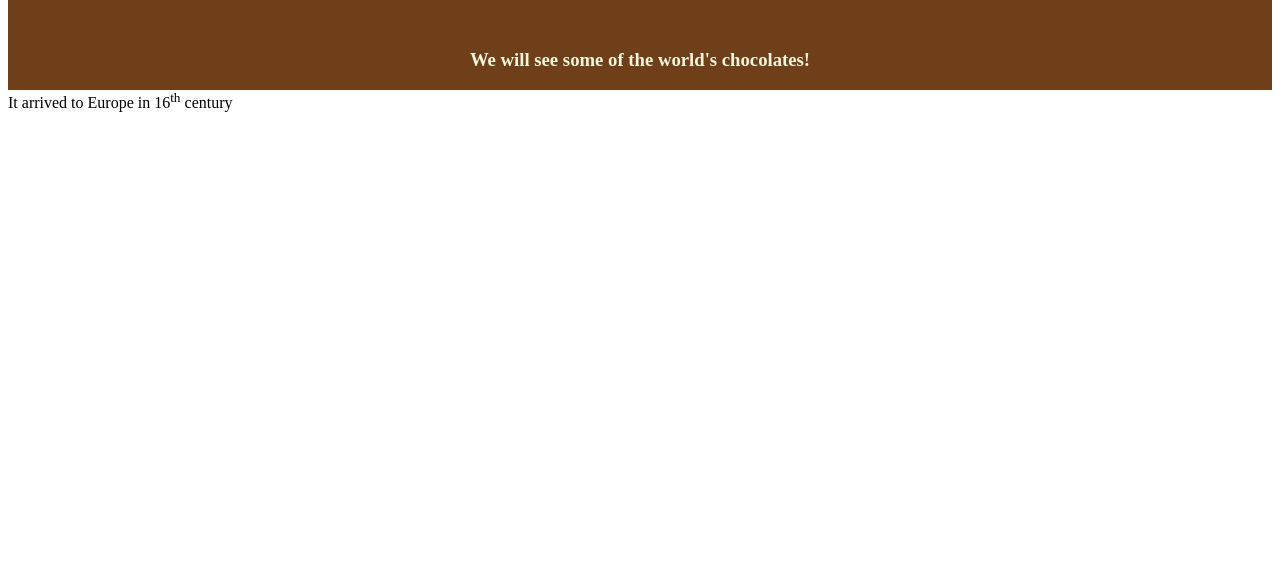
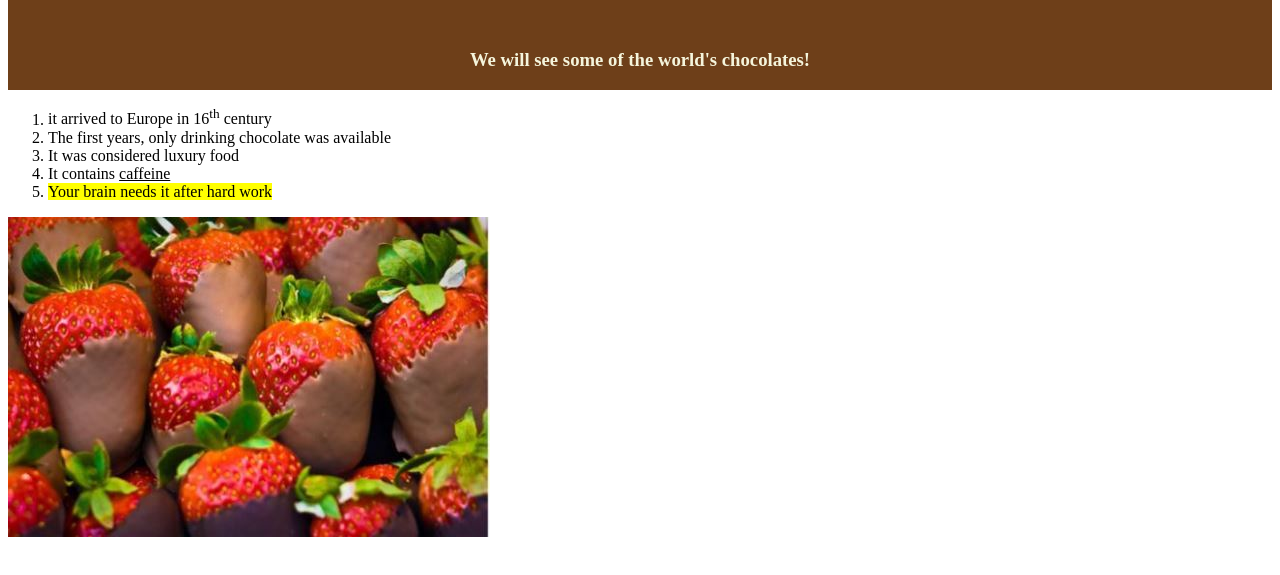
Before and after one commit to stanley8080/stanleyWEB2GitTest, a plain HTML site: page index.html in a window 1280 px wide. Shown: the part 91-666 px from the top of the page. Drawn offline with Linux system fonts and the light colour scheme.

Commit message:
Introduction to WEB tools Assignment 1

```diff
--- a/index.html
+++ b/index.html
@@ -13,8 +13,16 @@
     <div class="jumbotron">
         <h1>A site about chocolate</h1>
         <h3>We will see some of the world's chocolates!</h3>
-        <p>It arrived to Europe in 16<sup>th</sup> century</p>
     </div>
+    <ol>
+        <li>it arrived to Europe in 16<sup>th</sup> century</li>
+        <li>The first years, only drinking chocolate was available</li>
+        <li>It was considered luxury food</li>
+        <li>It contains <ins>caffeine</ins> </li>
+        <li><mark>Your brain needs it after hard work</mark></li>
+    </ol>
 </body>
-
+<a href = "https://en.wikipedia.org/wiki/Chocolate" target="_blank">
+    <img src = "images/chocolatethings.jpg" alt = "This is a photo" title = "Click to visit the ....">
+</a>
 </html>
```
Also changed, not shown: images/chocolatethings.jpg (added).
